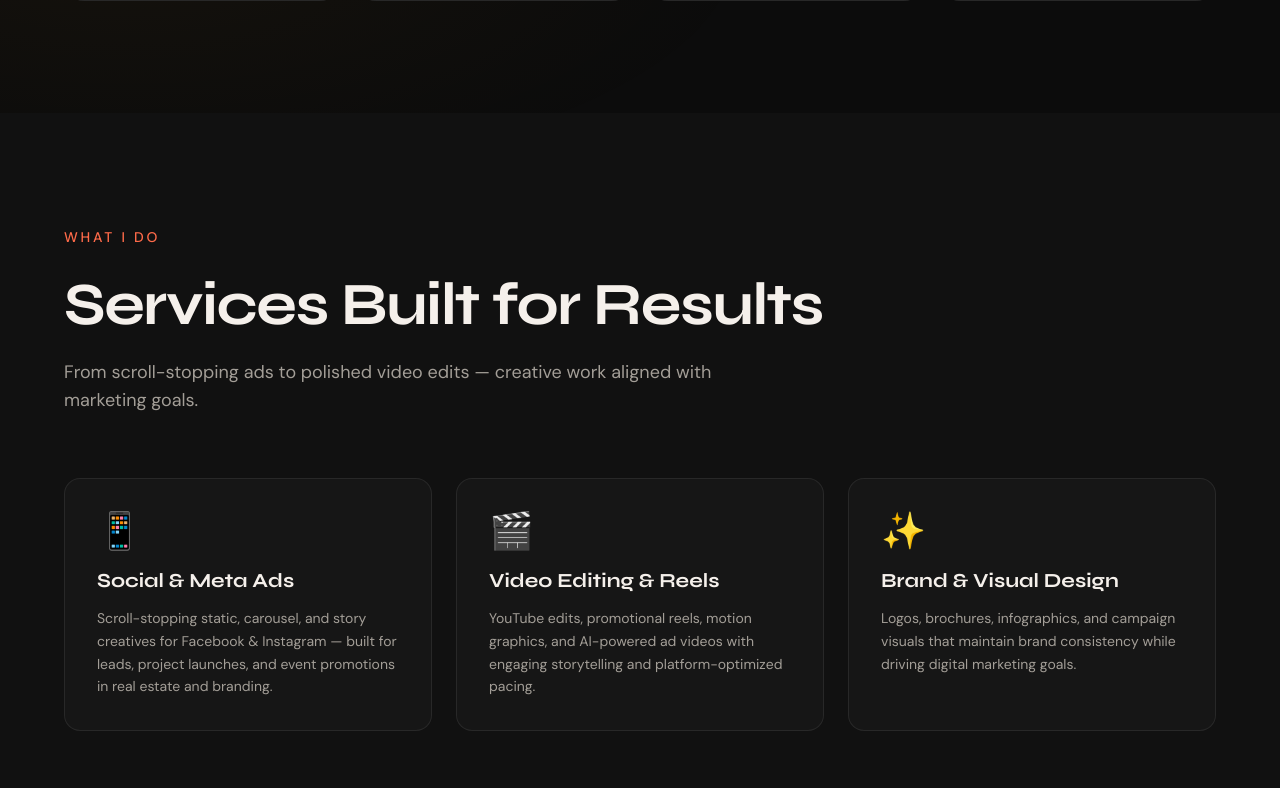
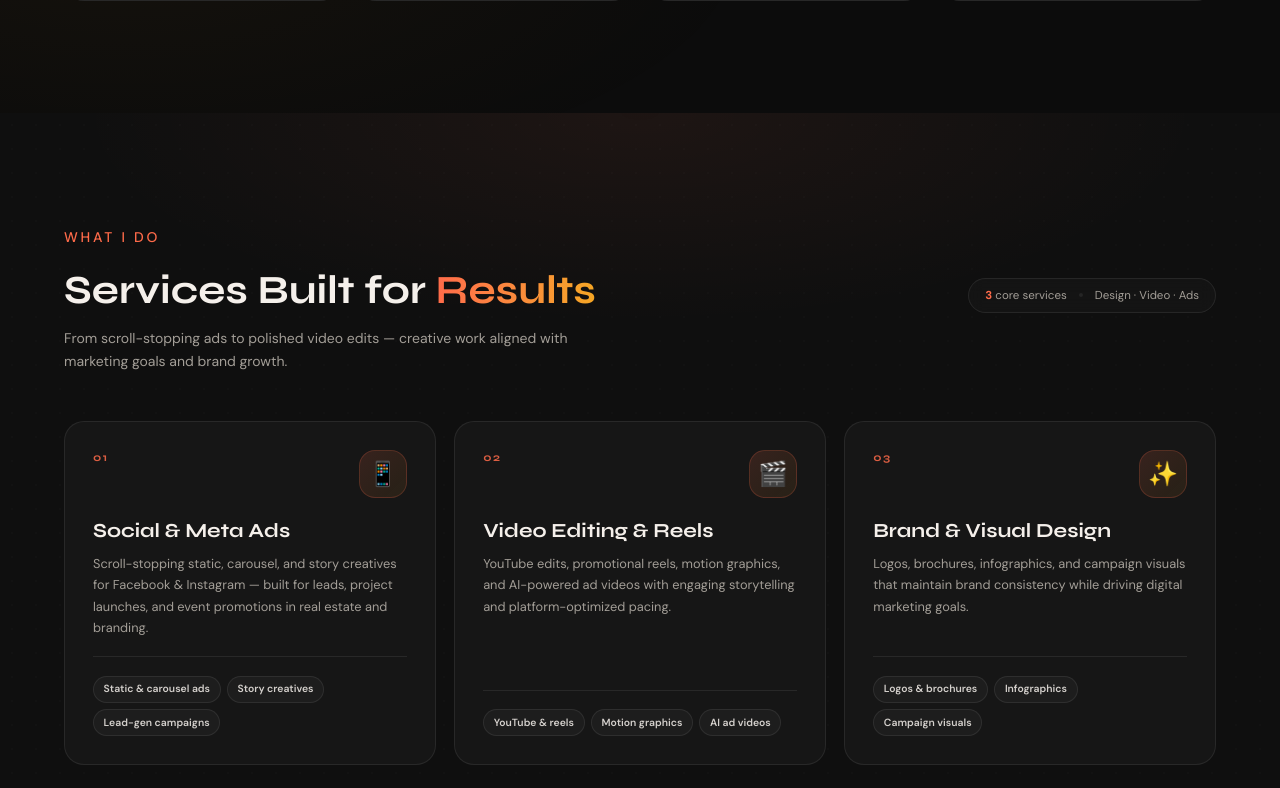
Before and after one commit to akansha-1202/akshat_portfolio, a Next.js app: page / in a window 1280 px wide. Shown: the part 1652-2440 px from the top of the page. Built offline with nearby package versions, Linux system fonts and the light colour scheme.

Commit message:
Add services section with new styling and animations. Update services data to include highlights for each service. Refactor Services component for improved layout and accessibility.

```diff
--- a/app/constants/index.js
+++ b/app/constants/index.js
@@ -291,18 +291,21 @@ export const services = [
     title: "Social & Meta Ads",
     description:
       "Scroll-stopping static, carousel, and story creatives for Facebook & Instagram — built for leads, project launches, and event promotions in real estate and branding.",
+    highlights: ["Static & carousel ads", "Story creatives", "Lead-gen campaigns"],
   },
   {
     icon: "🎬",
     title: "Video Editing & Reels",
     description:
       "YouTube edits, promotional reels, motion graphics, and AI-powered ad videos with engaging storytelling and platform-optimized pacing.",
+    highlights: ["YouTube & reels", "Motion graphics", "AI ad videos"],
   },
   {
     icon: "✨",
     title: "Brand & Visual Design",
     description:
       "Logos, brochures, infographics, and campaign visuals that maintain brand consistency while driving digital marketing goals.",
+    highlights: ["Logos & brochures", "Infographics", "Campaign visuals"],
   },
 ];
 
--- a/app/globals.css
+++ b/app/globals.css
@@ -159,6 +159,250 @@ body {
 
   .glow-card:hover::before {
     opacity: 1;
+  }
+
+  /* Services — What I Do */
+  .services-section {
+    position: relative;
+    overflow: hidden;
+    background:
+      radial-gradient(
+        ellipse 80% 50% at 50% 0%,
+        rgba(255, 107, 74, 0.06) 0%,
+        transparent 55%
+      ),
+      rgba(22, 22, 22, 0.45);
+  }
+
+  .services-section::before {
+    content: "";
+    position: absolute;
+    inset: 0;
+    background-image: radial-gradient(
+      rgba(255, 255, 255, 0.03) 1px,
+      transparent 1px
+    );
+    background-size: 24px 24px;
+    opacity: 0.4;
+    pointer-events: none;
+  }
+
+  .services-header {
+    position: relative;
+    margin-bottom: 2.5rem;
+  }
+
+  @media (min-width: 768px) {
+    .services-header {
+      margin-bottom: 3rem;
+    }
+  }
+
+  .services-header-top {
+    display: flex;
+    flex-wrap: wrap;
+    align-items: flex-end;
+    justify-content: space-between;
+    gap: 1rem;
+  }
+
+  .services-title {
+    font-family: var(--font-syne);
+    font-size: clamp(1.75rem, 4vw, 2.5rem);
+    font-weight: 700;
+    line-height: 1.15;
+    margin-top: 0.5rem;
+  }
+
+  .services-subtitle {
+    margin-top: 0.85rem;
+    max-width: 32rem;
+    font-size: 0.875rem;
+    color: var(--muted);
+    line-height: 1.65;
+  }
+
+  .services-stats-pill {
+    display: inline-flex;
+    align-items: center;
+    gap: 0.75rem;
+    border-radius: 9999px;
+    border: 1px solid var(--border);
+    background: rgba(22, 22, 22, 0.8);
+    padding: 0.5rem 1rem;
+    font-size: 0.72rem;
+    color: var(--muted);
+    backdrop-filter: blur(8px);
+  }
+
+  .services-stats-pill strong {
+    color: var(--accent);
+    font-weight: 700;
+  }
+
+  .services-stats-dot {
+    width: 4px;
+    height: 4px;
+    border-radius: 50%;
+    background: var(--border);
+  }
+
+  .services-grid {
+    position: relative;
+    display: grid;
+    gap: 1rem;
+    grid-template-columns: 1fr;
+  }
+
+  @media (min-width: 768px) {
+    .services-grid {
+      grid-template-columns: repeat(3, minmax(0, 1fr));
+      gap: 1.15rem;
+    }
+  }
+
+  .service-card {
+    border-radius: 1.25rem;
+    transition:
+      transform 0.35s cubic-bezier(0.34, 1.2, 0.64, 1),
+      border-color 0.3s,
+      box-shadow 0.3s;
+  }
+
+  .service-card:hover {
+    transform: translateY(-6px);
+    border-color: rgba(255, 107, 74, 0.3);
+    box-shadow:
+      0 20px 50px rgba(0, 0, 0, 0.35),
+      0 0 0 1px rgba(255, 107, 74, 0.08);
+  }
+
+  .service-card-inner {
+    position: relative;
+    display: flex;
+    flex-direction: column;
+    height: 100%;
+    padding: 1.5rem;
+    overflow: hidden;
+  }
+
+  @media (min-width: 768px) {
+    .service-card-inner {
+      padding: 1.75rem;
+    }
+  }
+
+  .service-card-top {
+    display: flex;
+    align-items: flex-start;
+    justify-content: space-between;
+    gap: 1rem;
+    margin-bottom: 1.25rem;
+  }
+
+  .service-card-index {
+    font-family: var(--font-syne);
+    font-size: 0.7rem;
+    font-weight: 700;
+    letter-spacing: 0.14em;
+    color: var(--accent);
+    opacity: 0.85;
+  }
+
+  .service-card-icon-wrap {
+    display: flex;
+    align-items: center;
+    justify-content: center;
+    width: 3rem;
+    height: 3rem;
+    border-radius: 1rem;
+    border: 1px solid rgba(255, 107, 74, 0.2);
+    background: linear-gradient(
+      135deg,
+      rgba(255, 107, 74, 0.14) 0%,
+      rgba(245, 166, 35, 0.08) 100%
+    );
+    transition: transform 0.3s ease, box-shadow 0.3s ease;
+  }
+
+  .service-card:hover .service-card-icon-wrap {
+    transform: scale(1.06) rotate(-3deg);
+    box-shadow: 0 8px 24px rgba(255, 107, 74, 0.2);
+  }
+
+  .service-card-icon {
+    font-size: 1.5rem;
+    line-height: 1;
+  }
+
+  .service-card-title {
+    font-family: var(--font-syne);
+    font-size: 1.15rem;
+    font-weight: 700;
+    line-height: 1.25;
+    margin-bottom: 0.65rem;
+  }
+
+  @media (min-width: 768px) {
+    .service-card-title {
+      font-size: 1.25rem;
+    }
+  }
+
+  .service-card-desc {
+    font-size: 0.8rem;
+    line-height: 1.65;
+    color: var(--muted);
+    flex: 1;
+  }
+
+  .service-card-highlights {
+    display: flex;
+    flex-wrap: wrap;
+    gap: 0.4rem;
+    margin-top: 1.15rem;
+    padding-top: 1.15rem;
+    border-top: 1px solid var(--border);
+    list-style: none;
+  }
+
+  .service-card-highlights li {
+    font-size: 0.65rem;
+    font-weight: 600;
+    color: rgba(245, 240, 235, 0.85);
+    border: 1px solid var(--border);
+    border-radius: 9999px;
+    padding: 0.3rem 0.6rem;
+    background: rgba(255, 255, 255, 0.03);
+    transition: all 0.2s;
+  }
+
+  .service-card:hover .service-card-highlights li {
+    border-color: rgba(255, 107, 74, 0.25);
+    background: rgba(255, 107, 74, 0.06);
+  }
+
+  .service-card-accent {
+    position: absolute;
+    bottom: 0;
+    left: 0;
+    right: 0;
+    height: 3px;
+    background: linear-gradient(
+      90deg,
+      transparent,
+      var(--accent),
+      var(--accent-secondary),
+      transparent
+    );
+    opacity: 0;
+    transform: scaleX(0.6);
+    transition: opacity 0.35s, transform 0.35s ease;
+  }
+
+  .service-card:hover .service-card-accent {
+    opacity: 1;
+    transform: scaleX(1);
   }
 
   .timeline-line {
--- a/app/sections/Services.jsx
+++ b/app/sections/Services.jsx
@@ -4,7 +4,6 @@ import { useRef } from "react";
 import { useGSAP } from "@gsap/react";
 import { gsap } from "@/app/lib/gsap";
 import { services } from "@/app/constants";
-import TitleHeader from "@/app/components/TitleHeader";
 import GlowCard from "@/app/components/GlowCard";
 
 export default function Services() {
@@ -13,18 +12,36 @@ export default function Services() {
   useGSAP(
     () => {
       if (!sectionRef.current) return;
+
       gsap.fromTo(
-        sectionRef.current.querySelectorAll(".service-card"),
-        { opacity: 0, y: 50 },
+        sectionRef.current.querySelectorAll(".services-animate"),
+        { opacity: 0, y: 28 },
         {
           opacity: 1,
           y: 0,
           duration: 0.7,
-          stagger: 0.15,
+          stagger: 0.12,
           ease: "power3.out",
           scrollTrigger: {
             trigger: sectionRef.current,
-            start: "top 75%",
+            start: "top 78%",
+            once: true,
+          },
+        }
+      );
+
+      gsap.fromTo(
+        sectionRef.current.querySelectorAll(".service-card"),
+        { opacity: 0, y: 40 },
+        {
+          opacity: 1,
+          y: 0,
+          duration: 0.65,
+          stagger: 0.14,
+          ease: "power3.out",
+          scrollTrigger: {
+            trigger: sectionRef.current.querySelector(".services-grid"),
+            start: "top 85%",
             once: true,
           },
         }
@@ -34,27 +51,59 @@ export default function Services() {
   );
 
   return (
-    <section className="section-padding bg-surface/50">
+    <section className="services-section section-padding">
       <div ref={sectionRef} className="section-container">
-        <TitleHeader
-          label="What I Do"
-          title="Services Built for Results"
-          subtitle="From scroll-stopping ads to polished video edits — creative work aligned with marketing goals."
-        />
+        {/* Header */}
+        <div className="services-animate services-header">
+          <div className="services-header-top">
+            <div>
+              <span className="section-label">What I Do</span>
+              <h2 className="services-title">
+                Services Built for{" "}
+                <span className="gradient-text">Results</span>
+              </h2>
+            </div>
+            <div className="services-stats-pill">
+              <span>
+                <strong>{services.length}</strong> core services
+              </span>
+              <span className="services-stats-dot" />
+              <span>Design · Video · Ads</span>
+            </div>
+          </div>
+          <p className="services-subtitle">
+            From scroll-stopping ads to polished video edits — creative work
+            aligned with marketing goals and brand growth.
+          </p>
+        </div>
 
-        <div className="grid gap-6 md:grid-cols-3">
-          {services.map((service) => (
-            <GlowCard key={service.title} className="service-card p-8">
-              <span className="text-4xl">{service.icon}</span>
-              <h3
-                className="mt-4 text-xl font-bold"
-                style={{ fontFamily: "var(--font-syne)" }}
-              >
-                {service.title}
-              </h3>
-              <p className="mt-3 text-sm leading-relaxed text-muted">
-                {service.description}
-              </p>
+        {/* Cards */}
+        <div className="services-grid">
+          {services.map((service, i) => (
+            <GlowCard key={service.title} className="service-card">
+              <div className="service-card-inner">
+                <div className="service-card-top">
+                  <span className="service-card-index">
+                    {String(i + 1).padStart(2, "0")}
+                  </span>
+                  <div className="service-card-icon-wrap">
+                    <span className="service-card-icon">{service.icon}</span>
+                  </div>
+                </div>
+
+                <h3 className="service-card-title">{service.title}</h3>
+                <p className="service-card-desc">{service.description}</p>
+
+                {service.highlights?.length > 0 && (
+                  <ul className="service-card-highlights">
+                    {service.highlights.map((item) => (
+                      <li key={item}>{item}</li>
+                    ))}
+                  </ul>
+                )}
+
+                <div className="service-card-accent" aria-hidden="true" />
+              </div>
             </GlowCard>
           ))}
         </div>
```
